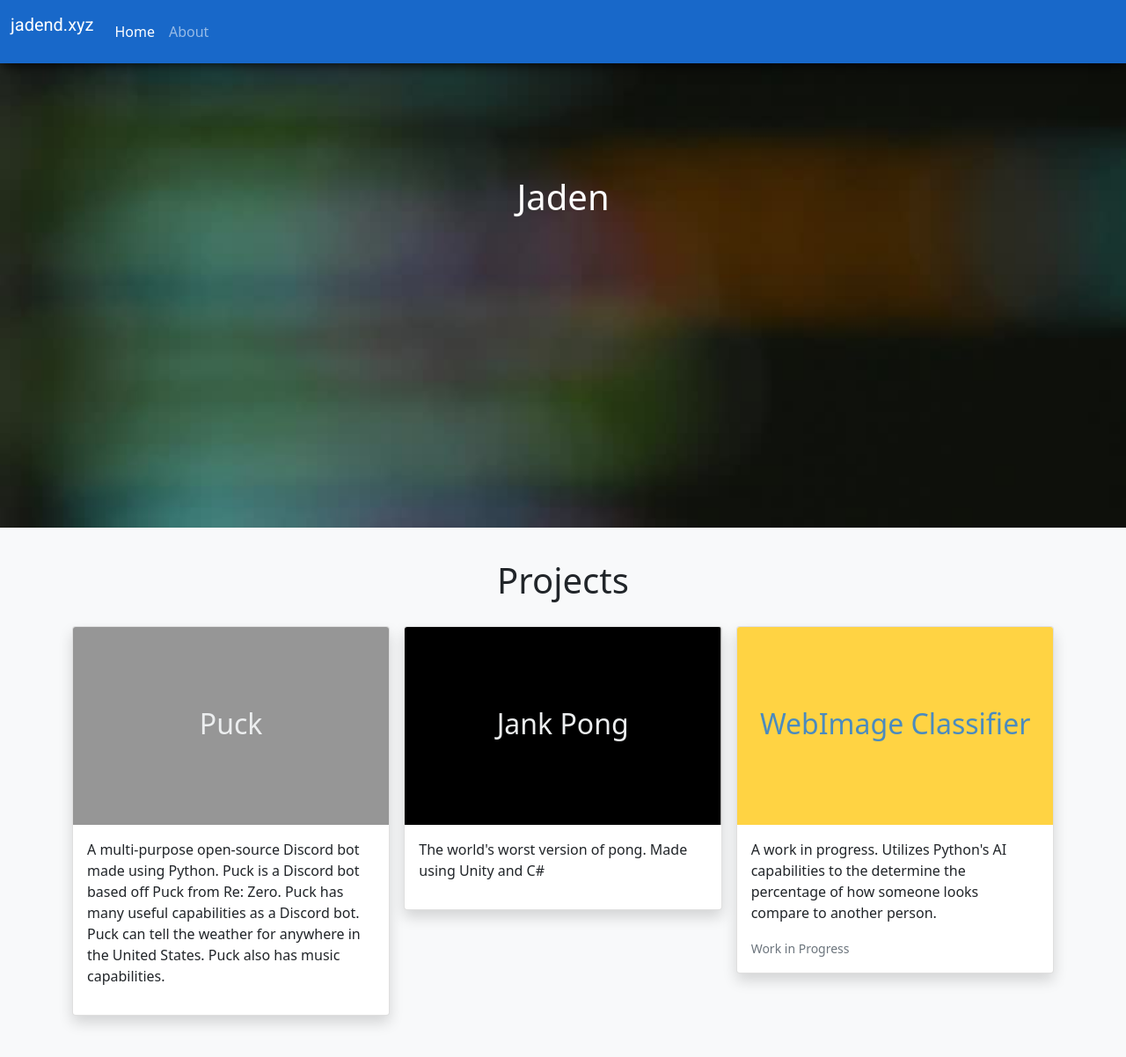
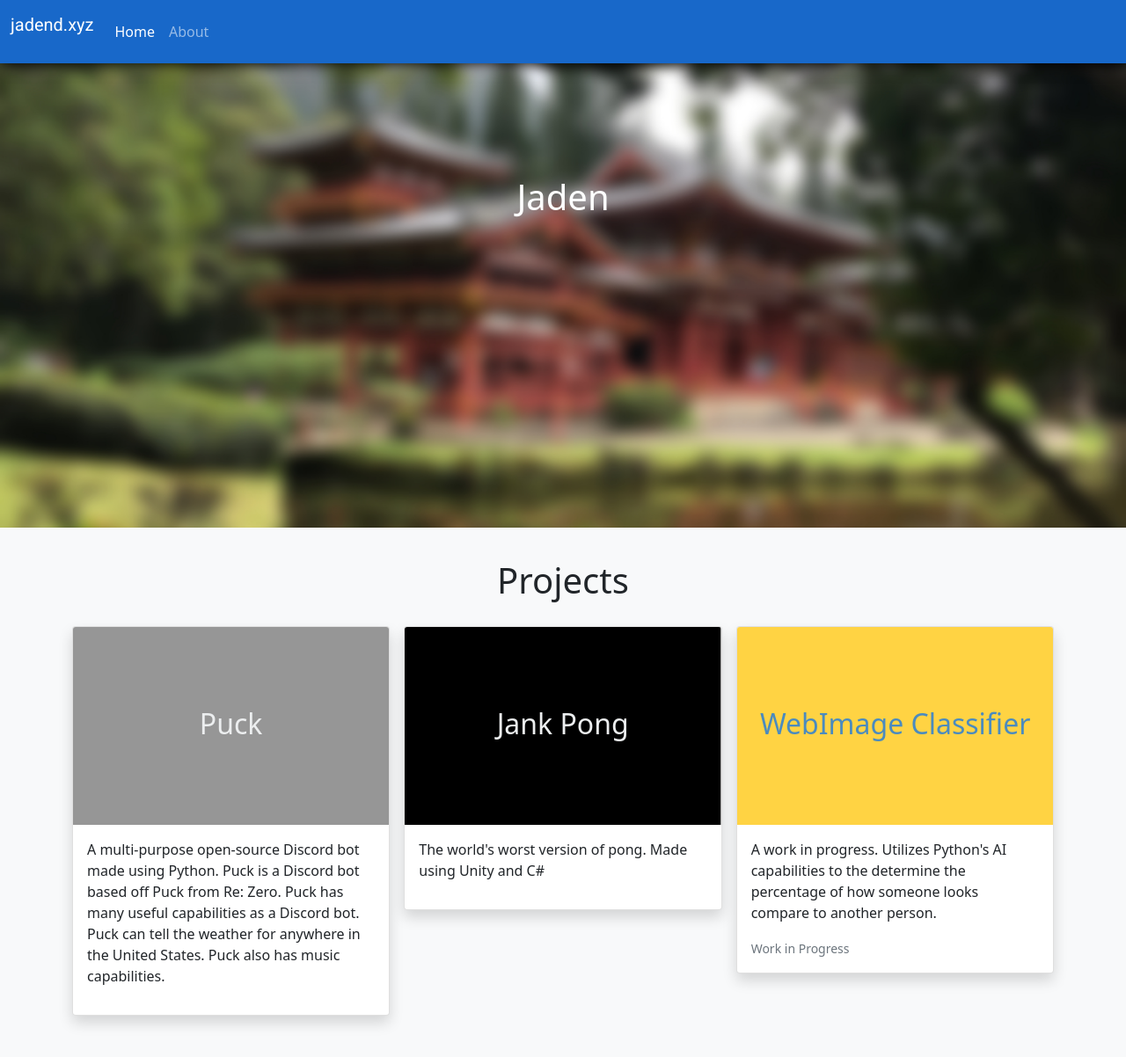
Before and after one commit to GoldenJayz/mywebsiteforthe4thtime, a Flask app: page / in a window 1280 px wide. Shown: the top 1202 px of the page at 88% size. Run offline with Flask 2, Linux system fonts and the light colour scheme; some libraries are stand-ins or nearby versions.

Commit message:
made website sexier

```diff
--- a/static/styles.css
+++ b/static/styles.css
@@ -71,10 +71,18 @@ nav {
 
 
 #textoverimage {
-  background: url(background.jpg);
+  background: url("temple.jpg");
   height: 600px;
   width: 100%;
   background-repeat: no-repeat;
   background-size: cover;
   background-attachment: fixed;
+  background-position: center;
 }
+
+h1 {
+  -webkit-font-smoothing: antialised;
+backface-visibility: hidden;
+transform: translateZ(0);
+-webkit-font-smoothing: subpixel-antialiased;
+}
--- a/templates/index.html
+++ b/templates/index.html
@@ -99,7 +99,7 @@
     </nav>
     <article>
       <div class="container-fluid" id="textoverimage">
-        <h1 class="text-center" style="color: white" id="maintxt">Jaden</h1>
+        <h1 class="text-center" style="color:white;" id="maintxt">Jaden</h1>
       </div>
     </article>
     <main>
```
Also changed, not shown: static/temple.jpg (added).
